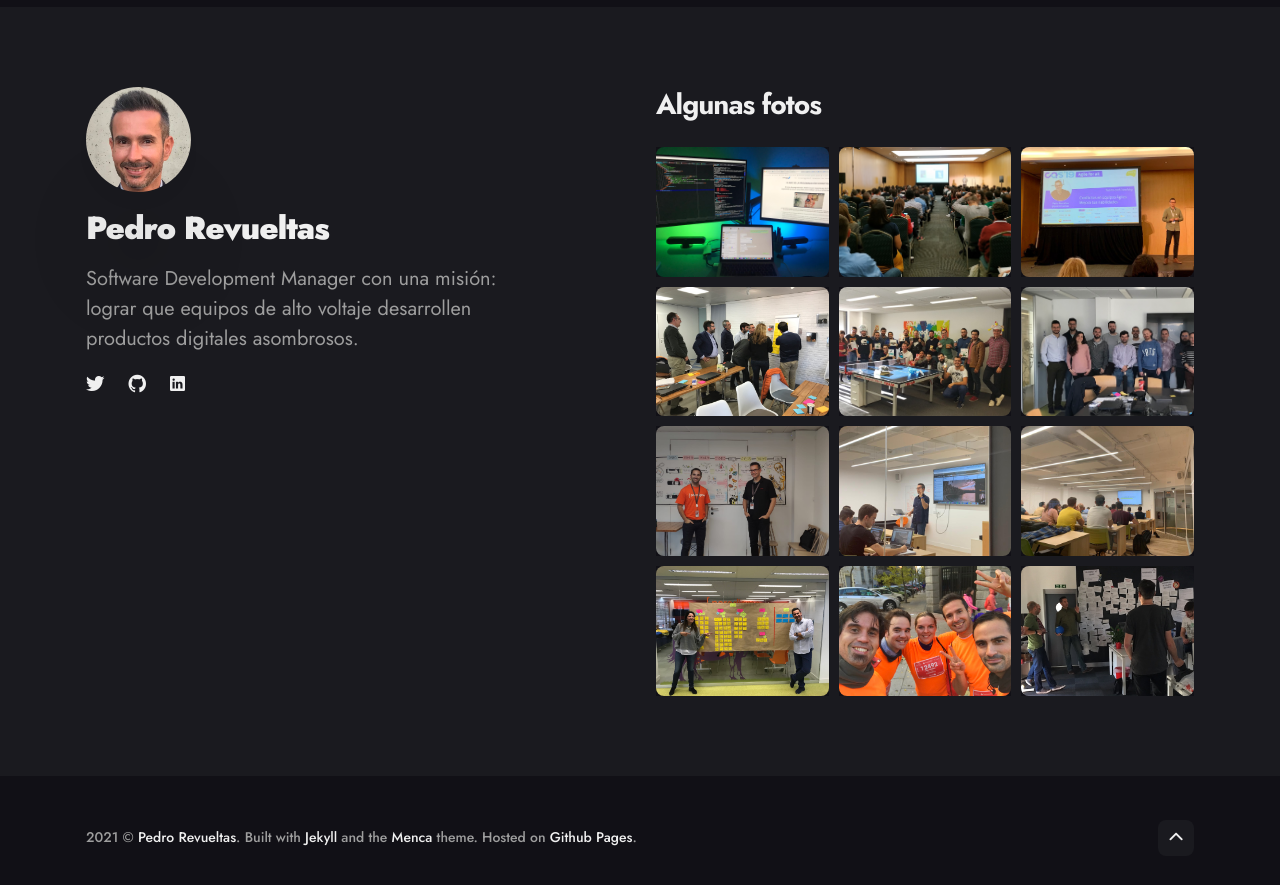
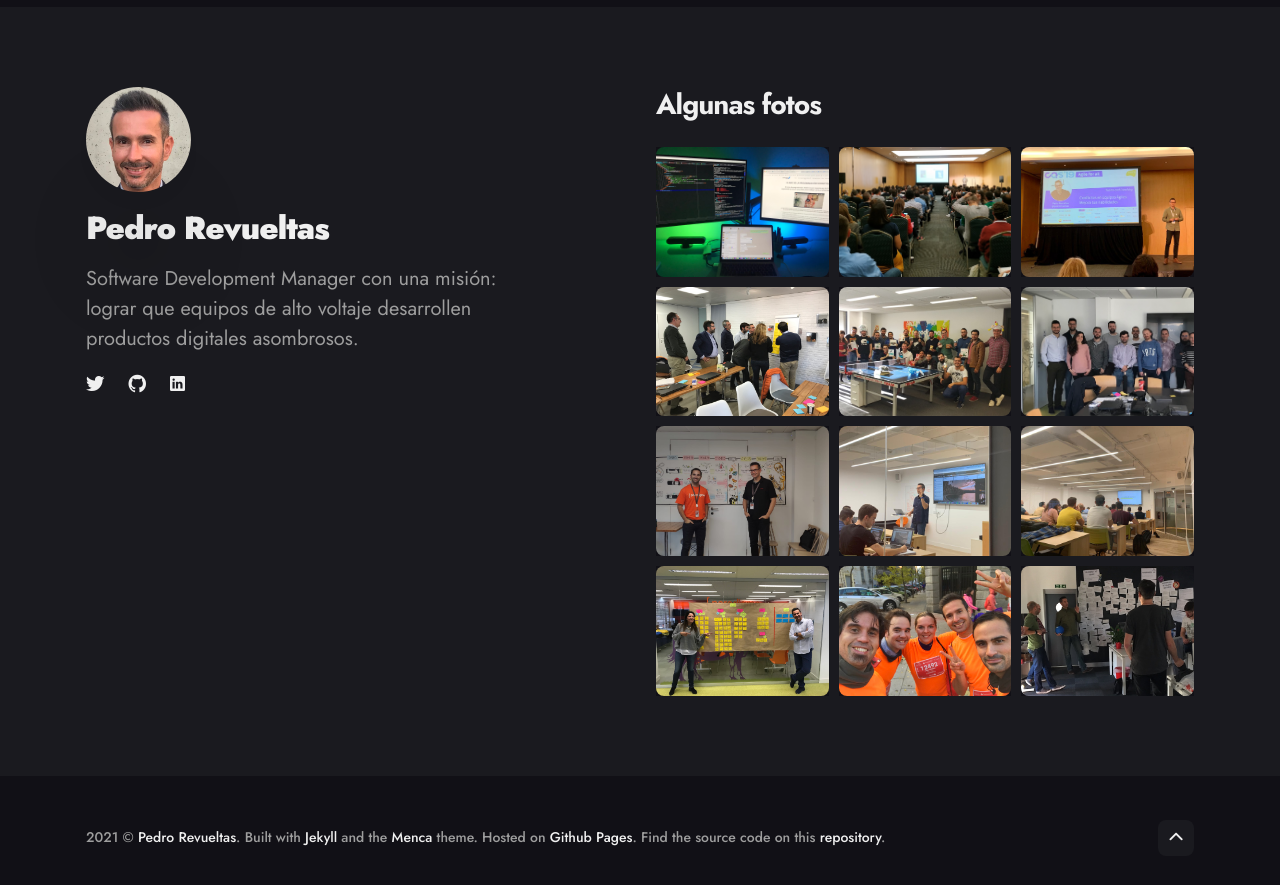
Before and after one commit to prevueltas/prevueltas.github.io, a Jekyll site: the page built from _posts/2018-07-11-las-10-claves-del-escalado-de-scrum-con-nexus.md, in a window 1280 px wide and 900 px high, scrolled down 1739 px. Shown: the top 885 px of the window. Built offline with Jekyll 4.4.1, drawn with Linux system fonts in a browser that asks for light colours; nearby versions of some CDN libraries.

Commit message:
Updated copy in footer

```diff
--- a/_includes/footer.html
+++ b/_includes/footer.html
@@ -55,7 +55,7 @@
       <div class="row">
         <div class="col col-12">
           <div class="footer__info-box">
-            <div class="copyright">{{site.time | date: '%Y'}} &copy; <a href="/">{{site.title}}</a>. Built with <a href="https://jekyllrb.com/">Jekyll</a> and the <a href="https://jekyllthemes.io/theme/menca-blog-jekyll-theme">Menca</a> theme. Hosted on <a href="https://pages.github.com">Github Pages</a>.</div>
+            <div class="copyright">{{site.time | date: '%Y'}} &copy; <a href="/">{{site.title}}</a>. Built with <a href="https://jekyllrb.com/">Jekyll</a> and the <a href="https://jekyllthemes.io/theme/menca-blog-jekyll-theme">Menca</a> theme. Hosted on <a href="https://pages.github.com">Github Pages</a>. Find the source code on this <a href="https://github.com/prevueltas/prevueltas.github.io" target="_blank">repository</a>.</div>
             <div class="top" title="Top"><i class="ion ion-ios-arrow-up"></i></div>
           </div>
         </div>
```
